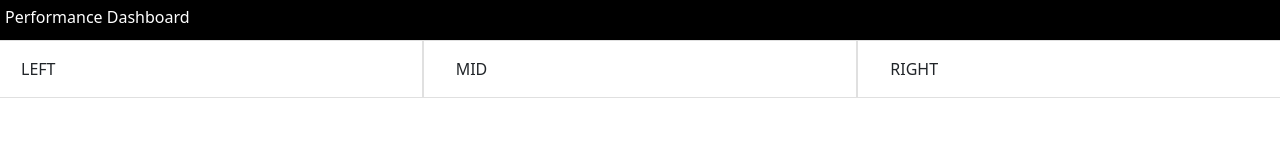
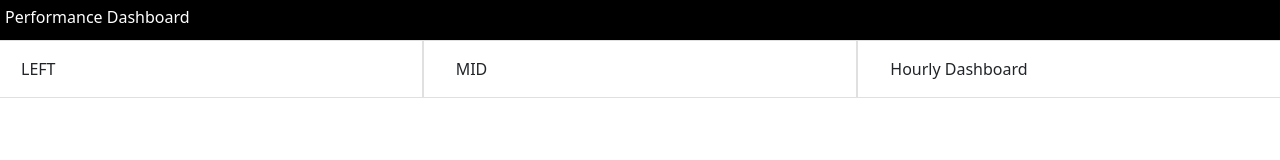
Before and after one commit to Nipan83/Floor-Production-UI, a React (Create React App) app: page /admin in a window 1280 px wide. Shown: the top 160 px of the page. Built offline with nearby package versions, Linux system fonts and the light colour scheme.

Commit message:
initiated hourly dashboard

```diff
--- a/src/components/Admin/Admin.js
+++ b/src/components/Admin/Admin.js
@@ -1,5 +1,6 @@
 import React, {useState, useEffect} from "react";
 import {Button, Row, Col} from 'react-bootstrap';
+import HourlyDashboard from './HourlyDashboard/HourlyDashboard.js'
 import './Admin.css'
 
 const Admin = () => {
@@ -14,7 +15,9 @@ const Admin = () => {
                     <div>MID</div>
                 </Col>
                 <Col sm={4} className="panel right-panel">
-                    <div>RIGHT</div>
+                    <div>
+                        <HourlyDashboard></HourlyDashboard>
+                    </div>
                 </Col>
             </Row>
         </div>
--- /dev/null
+++ b/src/components/Admin/HourlyDashboard/HourlyDashboard.js
@@ -0,0 +1,14 @@
+import React, {useState, useEffect} from "react";
+import {Button, Row, Col} from 'react-bootstrap';
+import './HourlyDashboard.css';
+
+const HourlyDashboard = () => {
+
+    return (
+        <div>
+            Hourly Dashboard
+        </div>
+    )
+}
+
+export default HourlyDashboard;
```
Also changed, not shown: src/components/Admin/HourlyDashboard/HourlyDashboard.css (added).
